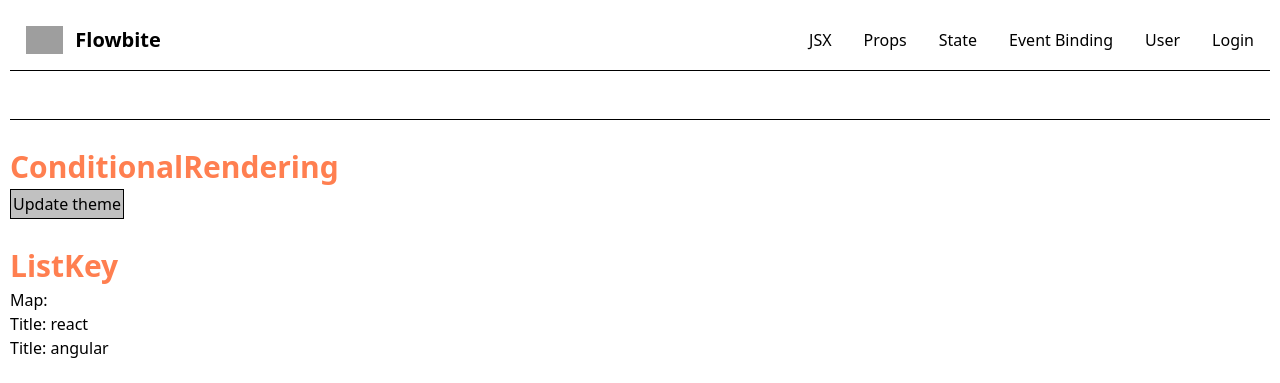
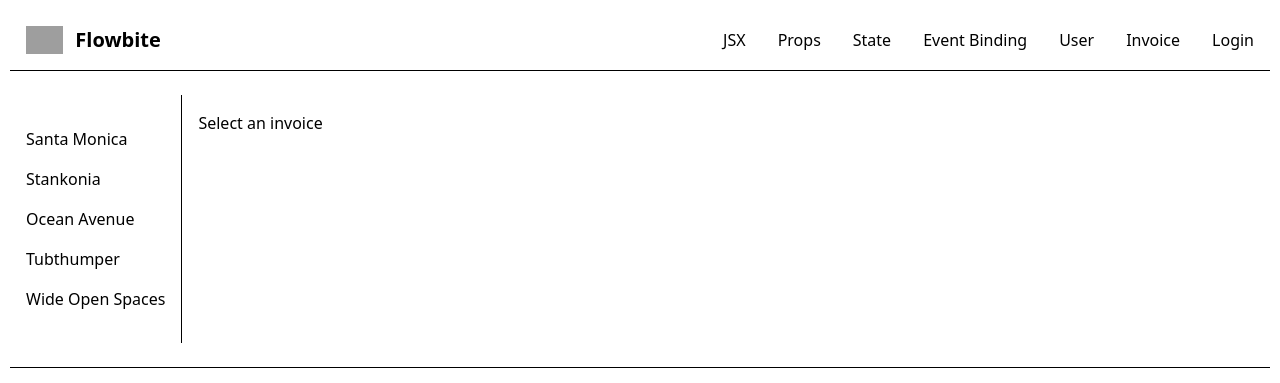
Before and after one commit to lienkt/react_course, a React (Vite) app: page /invoice in a window 1280 px wide. Shown: the top 383 px of the page. Built offline with nearby package versions, Linux system fonts and the light colour scheme; no server answers; grey boxes are pictures that could not be loaded.

Commit message:
add invoice

```diff
--- a/package.json
+++ b/package.json
@@ -16,6 +16,7 @@
     "react-dom": "^19.1.0",
     "react-redux": "^9.2.0",
     "react-router": "^7.9.6",
+    "react-router-dom": "^7.10.0",
     "redux": "^5.0.1",
     "styled-components": "^6.1.19",
     "tailwindcss": "^4.1.11"
--- a/src/App.tsx
+++ b/src/App.tsx
@@ -28,6 +28,8 @@ import Member from "./components/Member"
 import MemberDetail from "./components/MemberDetail"
 import AuthRoute from "./routes/AuthRoute"
 import GuestRoute from "./routes/GuestRoute"
+import Invoice from "./sampleApp/lien/pages/Invoice"
+import InvoiceDetail from "./sampleApp/lien/pages/InvoiceDetail"
 function App() {
   const location = useLocation();
 
@@ -122,6 +124,14 @@ function App() {
               </li>
               <li>
                 <Link
+                  to="/invoice"
+                  className="block py-2 px-3 text-black bg-brand rounded md:bg-transparent md:text-fg-brand md:p-0"
+                >
+                  Invoice
+                </Link>
+              </li>
+              <li>
+                <Link
                   to="/login"
                   className="block py-2 px-3 text-black bg-brand rounded md:bg-transparent md:text-fg-brand md:p-0"
                 >
@@ -147,6 +157,10 @@ function App() {
             <Route path="member" element={<Member />} />
           </Route>
           <Route path="user/member/:memberId" element={<MemberDetail />} />
+          <Route path="invoice" element={<Invoice />}>
+            <Route index element={<div>Select an invoice</div>} />
+            <Route path=":invoiceId" element={<InvoiceDetail />} />
+          </Route>
         </Routes>
       </main>
 
--- /dev/null
+++ b/src/sampleApp/lien/data.tsx
@@ -0,0 +1,32 @@
+export const invoices = [
+  {
+    name: "Santa Monica",
+    number: 1995,
+    amount: "$10,800",
+    due: "12/05/1995",
+  },
+  {
+    name: "Stankonia",
+    number: 2000,
+    amount: "$8,000",
+    due: "10/31/2000",
+  },
+  {
+    name: "Ocean Avenue",
+    number: 2003,
+    amount: "$9,500",
+    due: "07/22/2003",
+  },
+  {
+    name: "Tubthumper",
+    number: 1997,
+    amount: "$14,000",
+    due: "09/01/1997",
+  },
+  {
+    name: "Wide Open Spaces",
+    number: 1998,
+    amount: "$4,600",
+    due: "01/27/2998",
+  },
+];
--- /dev/null
+++ b/src/sampleApp/lien/pages/Invoice.tsx
@@ -0,0 +1,41 @@
+import { Outlet, NavLink } from "react-router";
+
+// data
+import { invoices } from "../data";
+
+interface InvoiceData {
+  name: string;
+  number: number;
+  amount: string;
+  due: string;
+}
+
+function Invoices() {
+  const invoiceList = invoices as InvoiceData[];
+
+  return (
+    <div style={{ display: "flex" }}>
+      <nav style={{ borderRight: "solid 1px", padding: "1rem" }}>
+        {invoiceList.map((invoice) => (
+          <NavLink
+            key={invoice.number}
+            style={({ isActive }) => ({
+              display: "block",
+              margin: "1rem 0",
+              color: isActive ? "red" : "",
+            })}
+            to={`/invoice/${invoice.number}`}
+          >
+            {invoice.name}
+          </NavLink>
+        ))}
+      </nav>
+
+      <div style={{ padding: "1rem" }}>
+        <Outlet />
+      </div>
+    </div>
+  );
+}
+
+export default Invoices;
--- /dev/null
+++ b/src/sampleApp/lien/pages/InvoiceDetail.tsx
@@ -0,0 +1,33 @@
+import { useParams } from "react-router";
+import { invoices } from "../data";
+
+function InvoiceDetail() {
+  const { invoiceId } = useParams();
+
+  const invoiceList = invoices.map((inv) => ({
+    ...inv,
+    due: new Date(inv.due),
+  }));
+
+  const invoice = invoiceList.find(
+    (item) => item.number === Number(invoiceId)
+  );
+
+  if (!invoice) {
+    return <p>Invoice not found.</p>;
+  }
+
+  return (
+    <div>
+      <h2>Total Due: {invoice.amount}</h2>
+
+      <p>
+        {invoice.name}: {invoice.number}
+      </p>
+
+      <p>Due Date: {invoice.due.toLocaleDateString()}</p>
+    </div>
+  );
+}
+
+export default InvoiceDetail;
```
Also changed, not shown: 1 other file (tests, documents, lock files or other folders).
